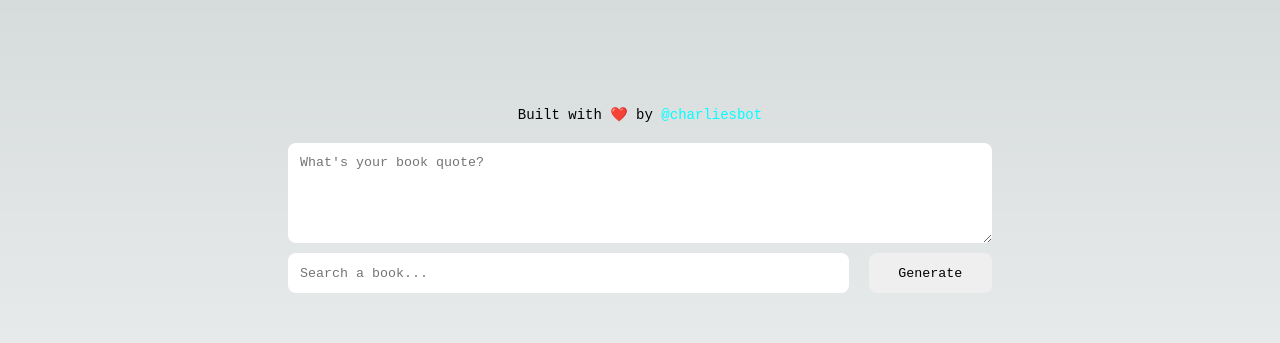
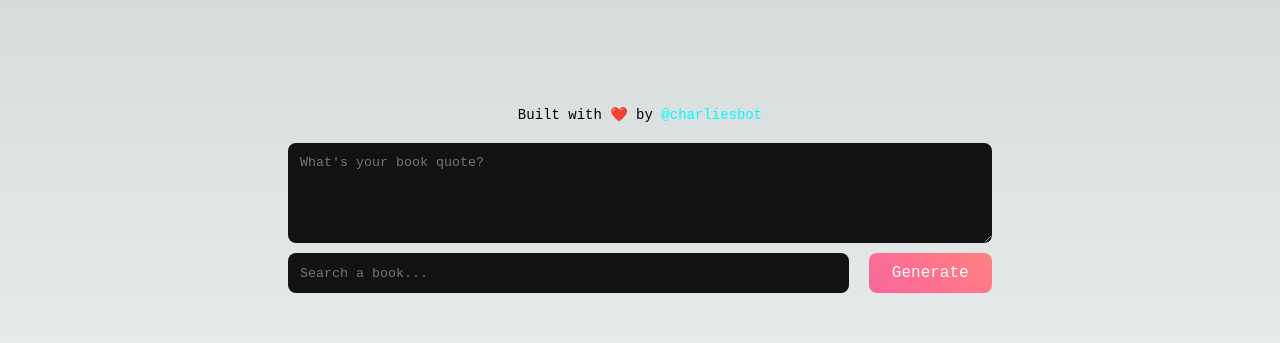
Before and after one commit to charliesbot/magic-book-quotes, a Next.js app: page / in a window 1280 px wide. Shown: the top 343 px of the page. Built offline with nearby package versions, Linux system fonts and the light colour scheme.

Commit message:
add action buttons

```diff
--- a/src/app/globals.css
+++ b/src/app/globals.css
@@ -1,9 +1,9 @@
 :root {
   --max-width: 1100px;
   --border-radius: 12px;
-  --font-mono: ui-monospace, Menlo, Monaco, 'Cascadia Mono', 'Segoe UI Mono',
-    'Roboto Mono', 'Oxygen Mono', 'Ubuntu Monospace', 'Source Code Pro',
-    'Fira Mono', 'Droid Sans Mono', 'Courier New', monospace;
+  --font-mono: ui-monospace, Menlo, Monaco, "Cascadia Mono", "Segoe UI Mono",
+    "Roboto Mono", "Oxygen Mono", "Ubuntu Monospace", "Source Code Pro",
+    "Fira Mono", "Droid Sans Mono", "Courier New", monospace;
 
   --foreground-rgb: 0, 0, 0;
   --background-start-rgb: 214, 219, 220;
@@ -100,8 +100,6 @@ a {
   text-decoration: none;
 }
 
-@media (prefers-color-scheme: dark) {
-  html {
-    color-scheme: dark;
-  }
+html {
+  color-scheme: dark;
 }
--- a/src/app/layout.tsx
+++ b/src/app/layout.tsx
@@ -1,22 +1,22 @@
-import type { Metadata } from 'next'
-import { Inter } from 'next/font/google'
-import './globals.css'
+import type { Metadata } from "next";
+import { Inter } from "next/font/google";
+import "./globals.css";
 
-const inter = Inter({ subsets: ['latin'] })
+const inter = Inter({ subsets: ["latin"] });
 
 export const metadata: Metadata = {
-  title: 'Create Next App',
-  description: 'Generated by create next app',
-}
+  title: "Magic Quotes",
+  description: "Magic Quotes",
+};
 
 export default function RootLayout({
   children,
 }: {
-  children: React.ReactNode
+  children: React.ReactNode;
 }) {
   return (
     <html lang="en">
       <body className={inter.className}>{children}</body>
     </html>
-  )
+  );
 }
--- a/src/app/page.module.css
+++ b/src/app/page.module.css
@@ -24,6 +24,22 @@
   margin-bottom: 50px;
 }
 
+.buttonGenerator:hover {
+  font-weight: bold;
+}
+
+@keyframes gradientAnimation {
+  0% {
+    background-position: 0% 50%;
+  }
+  50% {
+    background-position: 100% 50%;
+  }
+  100% {
+    background-position: 0% 50%;
+  }
+}
+
 .buttonGenerator {
   display: flex;
   justify-content: center;
@@ -34,14 +50,28 @@
   padding: 0 10px;
   border: none;
   border-radius: 8px;
+  font-family: monospace;
+  border: none;
+  outline: none;
+  color: white;
+  background: linear-gradient(
+    45deg,
+    #845ec2,
+    #d65db1,
+    #ff6f91,
+    #ff9671,
+    #ffc75f,
+    #f9f871
+  );
+  background-size: 600% 600%;
+  animation: gradientAnimation 8s ease infinite;
+  font-size: 16px;
   cursor: pointer;
-  font-family: monospace;
+  transition: transform 0.2s ease;
 }
 
 .buttonGenerator:hover {
-  background-color: cyan;
-  color: black;
-  font-weight: bold;
+  transform: scale(1.05);
 }
 
 .imageQuote {
@@ -71,3 +101,21 @@
     max-width: 100vw;
   }
 }
+
+.quoteActions {
+  display: flex;
+  margin-bottom: 20px;
+}
+
+.actionButton {
+  cursor: pointer;
+  font-family: monospace;
+  color: white;
+  fill: white;
+  width: 50px;
+  height: 50px;
+}
+
+.actionButton + .actionButton {
+  margin-left: 30px;
+}
--- a/src/app/page.tsx
+++ b/src/app/page.tsx
@@ -2,9 +2,8 @@
 
 import styles from "./page.module.css";
 import { BookFinder } from "@/components/BookFinder/BookFinder";
-import { useCallback, useState } from "react";
+import { useCallback, useEffect, useState } from "react";
 import { BookType, createBookQuote, getBooks } from "@/utils/booksApi";
-import { FancyQuote } from "@/components/FancyQuote";
 import { QuoteInput } from "@/components/QuoteInput/QuoteInput";
 import { Signature } from "@/components/Signature/Signature";
 
@@ -22,12 +21,14 @@ export default function Home() {
   const [image, setImage] = useState<string>();
   const [collection, setCollection] = useState<BookType[]>([]);
   const [isLoading, setIsLoading] = useState(false);
+  const [imageBlob, setImageBlob] = useState<Blob | null>(null);
 
   const onCreateImage = async () => {
     setIsLoading(true);
-    const imageBlob = await createBookQuote(quote, book!);
-    const imageURL = URL.createObjectURL(imageBlob);
+    const tempImageBlob = await createBookQuote(quote, book!);
+    const imageURL = URL.createObjectURL(tempImageBlob);
     setIsLoading(false);
+    setImageBlob(tempImageBlob);
     setImage(imageURL);
   };
 
@@ -43,6 +44,44 @@ export default function Home() {
     []
   );
 
+  async function copyBlobToClipboard() {
+    if (!imageBlob) {
+      return;
+    }
+    try {
+      await navigator.clipboard.write([
+        new ClipboardItem({
+          [imageBlob.type]: imageBlob,
+        }),
+      ]);
+      console.log("Blob copied to clipboard");
+    } catch (error) {
+      console.error("Failed to copy blob:", error);
+    }
+  }
+
+  async function shareImage() {
+    if (!imageBlob) {
+      return;
+    }
+    const file = new File([imageBlob], "magic_quote.jpg", {
+      type: imageBlob.type,
+    });
+
+    if (navigator.canShare && navigator.canShare({ files: [file] })) {
+      try {
+        await navigator.share({
+          files: [file],
+        });
+        console.log("Image shared successfully");
+      } catch (error) {
+        console.error("Error sharing the image:", error);
+      }
+    } else {
+      console.error("Web Share API is not supported in this browser.");
+    }
+  }
+
   return (
     <main className={styles.main}>
       <Signature />
@@ -57,13 +96,50 @@ export default function Home() {
             onSelectBook={setBook}
             collection={collection}
           />
-          <button onClick={onCreateImage} className={styles.buttonGenerator}>
+          <button
+            onClick={() => {
+              if (isLoading || book == undefined || !quote) {
+                return;
+              }
+              onCreateImage();
+            }}
+            className={styles.buttonGenerator}
+            disabled={false}
+          >
             {isLoading ? <div className={styles.spinner} /> : "Generate"}
           </button>
         </div>
+        {imageBlob ? (
+          <div className={styles.quoteActions}>
+            <button
+              className={styles.actionButton}
+              onClick={copyBlobToClipboard}
+            >
+              <svg
+                xmlns="http://www.w3.org/2000/svg"
+                height="24"
+                viewBox="0 -960 960 960"
+                width="24"
+              >
+                <path d="M360-240q-33 0-56.5-23.5T280-320v-480q0-33 23.5-56.5T360-880h360q33 0 56.5 23.5T800-800v480q0 33-23.5 56.5T720-240H360Zm0-80h360v-480H360v480ZM200-80q-33 0-56.5-23.5T120-160v-560h80v560h440v80H200Zm160-240v-480 480Z" />
+              </svg>
+            </button>
+            {navigator.canShare !== undefined ? (
+              <button className={styles.actionButton} onClick={shareImage}>
+                <svg
+                  xmlns="http://www.w3.org/2000/svg"
+                  height="24"
+                  viewBox="0 -960 960 960"
+                  width="24"
+                >
+                  <path d="M720-80q-50 0-85-35t-35-85q0-7 1-14.5t3-13.5L322-392q-17 15-38 23.5t-44 8.5q-50 0-85-35t-35-85q0-50 35-85t85-35q23 0 44 8.5t38 23.5l282-164q-2-6-3-13.5t-1-14.5q0-50 35-85t85-35q50 0 85 35t35 85q0 50-35 85t-85 35q-23 0-44-8.5T638-672L356-508q2 6 3 13.5t1 14.5q0 7-1 14.5t-3 13.5l282 164q17-15 38-23.5t44-8.5q50 0 85 35t35 85q0 50-35 85t-85 35Zm0-640q17 0 28.5-11.5T760-760q0-17-11.5-28.5T720-800q-17 0-28.5 11.5T680-760q0 17 11.5 28.5T720-720ZM240-440q17 0 28.5-11.5T280-480q0-17-11.5-28.5T240-520q-17 0-28.5 11.5T200-480q0 17 11.5 28.5T240-440Zm480 280q17 0 28.5-11.5T760-200q0-17-11.5-28.5T720-240q-17 0-28.5 11.5T680-200q0 17 11.5 28.5T720-160Zm0-600ZM240-480Zm480 280Z" />
+                </svg>
+              </button>
+            ) : null}
+          </div>
+        ) : null}
         <img className={styles.imageQuote} src={image} alt={quote} />
       </div>
-      {/* <FancyQuote book={book} quote={quote} /> */}
     </main>
   );
 }
```
